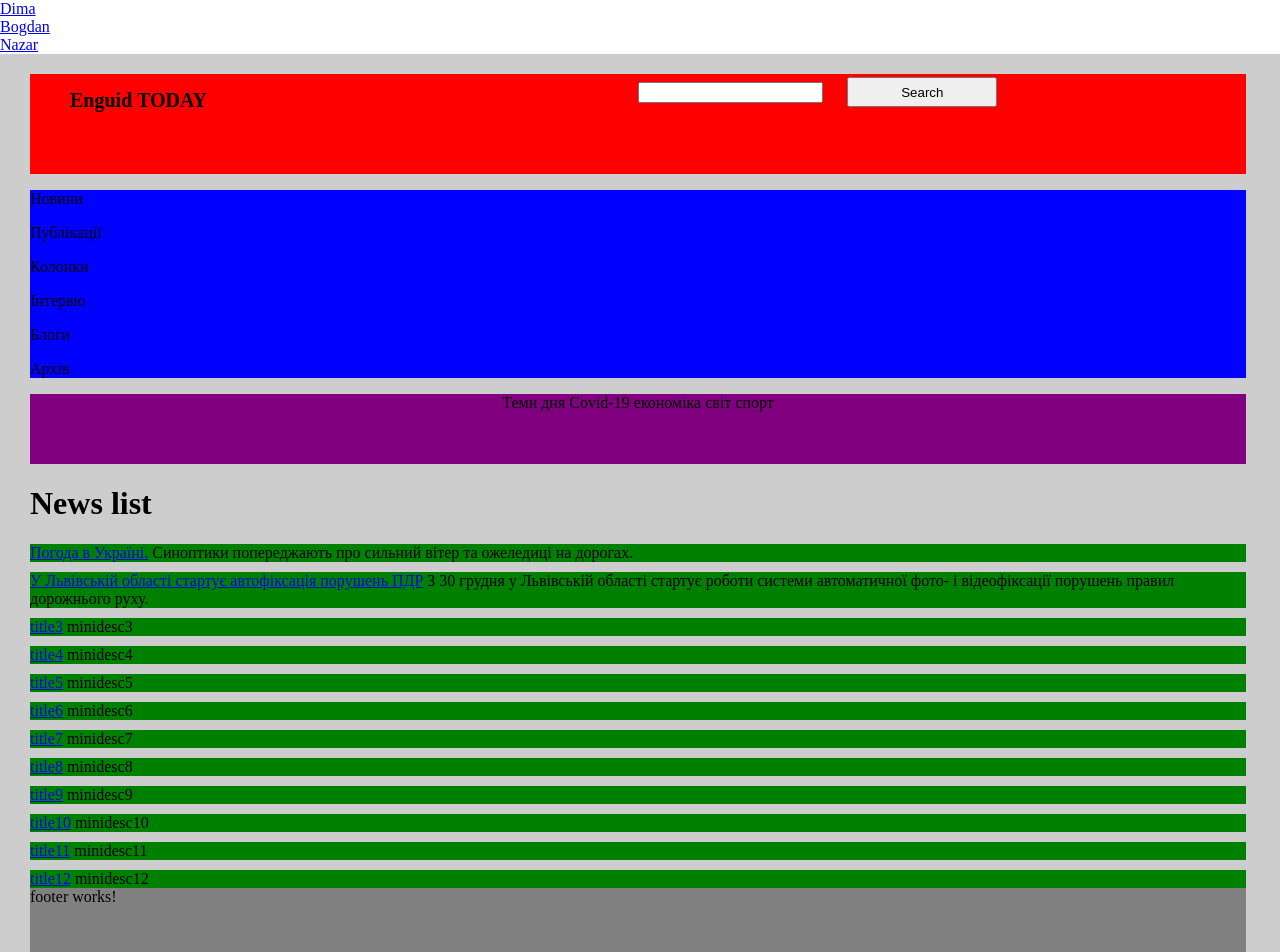
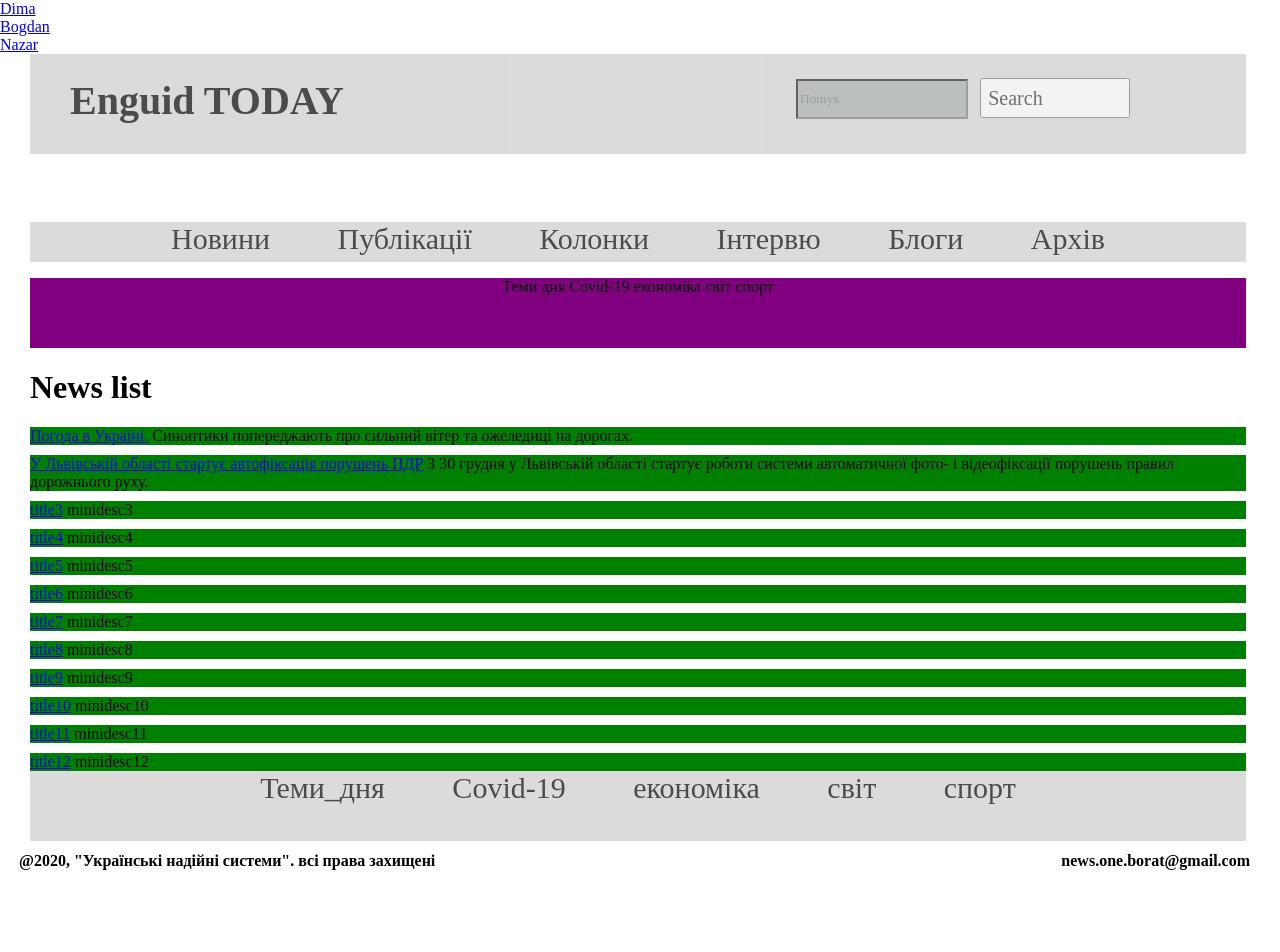
Before and after one commit to su115/strong_testing, an Angular app in the folder angular-test-app/: page /main1 in a window 1280 px wide. Shown: the top 952 px of the page. After the commit the page ends 871 px from the top, so only its background shows below. Built offline with nearby package versions, Linux system fonts and the light colour scheme.

Commit message:
2.0 Dima

```diff
--- a/angular-test-app/src/app/component1/footer/footer.component.css
+++ b/angular-test-app/src/app/component1/footer/footer.component.css
@@ -1,13 +1,39 @@
-#fott{
+.fott{
+  display: inline-block;
+  text-align: center;
 	margin-left: 30px;
-	margin-top: -16px;
+
 	width: 95%;
 	height: 70px;
-	background: grey;
+	background: #4444;
+  opacity: 0.7;
 }
-#lefte{
-	text-align: left;
+p{
+  display: inline;
+  font-size: 30px;
+  word-spacing: 60px;
+  text-align: center;
+  font-family: cursive;
 }
-#righte{
-	text-align: right;
+p:hover{
+  color: #800000;
+  font-size: 31px;
 }
+table{
+  margin-top: 10px;
+  width: 100%;
+  border-spacing: 0;
+}
+td{
+  width: 50%;
+  vertical-align: top;
+}
+.lt{
+
+  text-align: left;
+  padding-left: 19px;
+}
+.rt{
+  text-align: right;
+  padding-right: 30px;
+}
--- a/angular-test-app/src/app/component1/footer/footer.component.html
+++ b/angular-test-app/src/app/component1/footer/footer.component.html
@@ -1,4 +1,10 @@
-<div id="fott">
-	<p id="lefte">footer works! </p>
+<div class="fott">
+	<p>Teми_дня Covid-19 економіка світ спорт</p>
 
 </div>
+<table border="0">
+   <tr>
+    <th class="lt">@2020, "Українські надійні системи". всі права захищені</th>
+    <th class="rt">news.one.borat@gmail.com</th>
+   </tr>
+</table>
--- a/angular-test-app/src/app/component1/header/header.component.css
+++ b/angular-test-app/src/app/component1/header/header.component.css
@@ -1,25 +1,38 @@
-#head{
+.head{
+  display: inline-block;
 	margin-left: 30px;
 	height: 100px;
 	width: 95%;
-	background-color: red;
+	background-color: #4444;
+
+  opacity: 0.7;
 }
 p{
 	font-weight: bold;
 	position: relative;
-	top: 15px;
+  bottom: 17px;
+	font-family: cursive;
 	left: 40px;
-	font-size: 20px;
+	font-size: 40px;
+
 }
 #searchinp{
 	position: relative;
-	left: 50%;
-	bottom: 40px;
+	left: 63%;
+	bottom: 105px;
+  height: 40%;
+  background-color: #4545;
+  font-family: cursive;
 }
 #buttoninp{
 	position: relative;
-	left: 52%;
-	height: 30px;
+	left: 64%;
+	height: 40%;
 	width: 150px;
-	bottom: 40px;
+	bottom: 103px;
+  color: rgb(51, 51, 51);
+  text-align: left;
+  font-size: 20px;
+  font-family: cursive;
+
 }
--- a/angular-test-app/src/app/component1/header/header.component.html
+++ b/angular-test-app/src/app/component1/header/header.component.html
@@ -1,6 +1,6 @@
-<div id="head">
+<div class="head">
 	<p>{{title}}</p>
 
-	<input type="search" name="search" id="searchinp">
+	<input type="search" name="search" id="searchinp" placeholder="Пошук">
 	<button type="button" name="button" id="buttoninp">Search</button>
 </div>
--- a/angular-test-app/src/app/component1/menu/menu.component.css
+++ b/angular-test-app/src/app/component1/menu/menu.component.css
@@ -1,7 +1,21 @@
-#menu{
+.menu{
+  display: inline-block;
+
 	margin-top: 10px;
 	margin-left: 30px;
 	width: 95%;
-	//height: 30px;
-	background-color: blue;
+	height: 40px;
+  text-align: center;
+  opacity: 0.7;
+	background-color: #4444;
 }
+p{
+  display: inline;
+  font-size: 30px;
+  word-spacing: 60px;
+  text-align: center;
+}
+p:hover{
+  color: #800000;
+  font-size: 31px;
+}
--- a/angular-test-app/src/app/component1/menu/menu.component.html
+++ b/angular-test-app/src/app/component1/menu/menu.component.html
@@ -7,7 +7,7 @@
 <button style="width: 16.66%">Архів</button>
 </div>-->
 <!-- Must be -->
-<div id="menu">
+<div class="menu">
   <p *ngFor="let nav of panel">
     {{ nav.name }}
   </p>
--- a/angular-test-app/src/styles.css
+++ b/angular-test-app/src/styles.css
@@ -1,6 +1,6 @@
 /* You can add global styles to this file, and also import other style files */
 body{
-	background: #4444;
+	background: no repeat url();
 	margin: 0;
 	padding: 0;
 }
```
Also changed, not shown: angular-test-app/src/img/bg.jpg (added), 1 other file (tests, documents, lock files or other folders).
